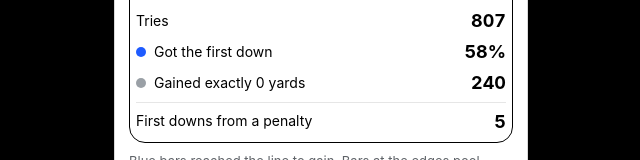
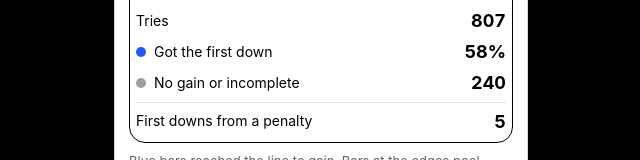
Before and after one commit to nmpy7knjd8-code/nfl-analytics-simulator, a Next.js app in the folder frontend/: page /outcomes in a window 1280 px wide. Shown: the part 651-811 px from the top of the page, without its empty margins (319-959 px from the left). Built offline with nearby package versions, Linux system fonts and the light colour scheme.

Commit message:
D5: 0-yard bin label 'No gain or incomplete' (incomplete passes count as 0 yards in nflverse)

```diff
--- a/frontend/components/OutcomeHistogram.tsx
+++ b/frontend/components/OutcomeHistogram.tsx
@@ -62,7 +62,7 @@ export function OutcomeHistogram() {
             <ul className="era-rows">
               <li>Tries<strong>{cell!.tries.toLocaleString()}</strong></li>
               <li><span className="era-dot" style={{ background: "#1E5BFF" }} />Got the first down<strong>{Math.round((100 * cell!.converted) / cell!.tries)}%</strong></li>
-              <li><span className="era-dot" style={{ background: "#9aa0a6" }} />Gained exactly 0 yards<strong>{atZero.toLocaleString()}</strong></li>
+              <li><span className="era-dot" style={{ background: "#9aa0a6" }} />No gain or incomplete<strong>{atZero.toLocaleString()}</strong></li>
               {cell!.penaltyFirstDowns ? <li className="era-all">First downs from a penalty<strong>{cell!.penaltyFirstDowns.toLocaleString()}</strong></li> : null}
             </ul>
           </>
```
